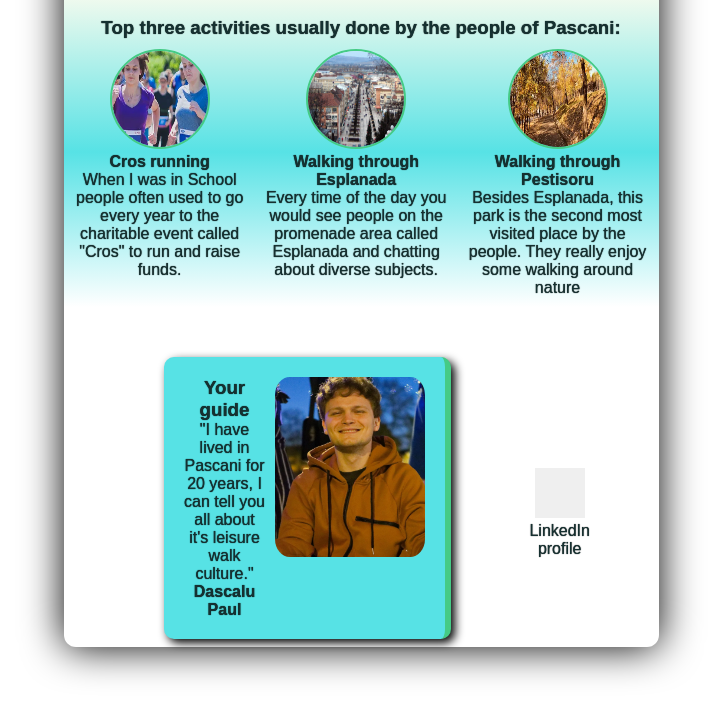
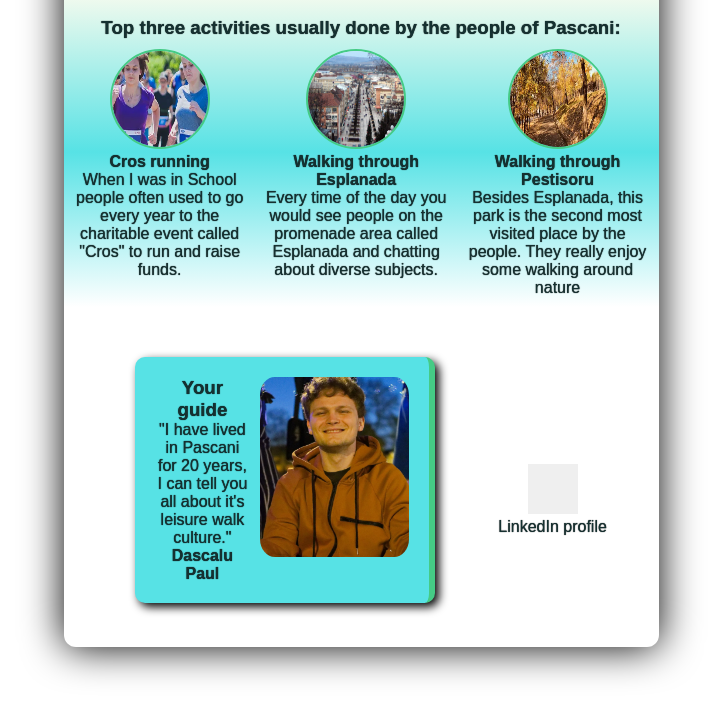
Before and after one commit to DafinLaw/hometown-homepage, a plain HTML site: page index.html in a window 1280 px wide. Shown: the part 235-952 px from the top of the page, without its empty margins (279-1001 px from the left). Drawn offline with Linux system fonts and the light colour scheme; a web font is replaced by a local one.

Commit message:
Update styles.css

```diff
--- a/styles.css
+++ b/styles.css
@@ -116,7 +116,7 @@
 }
 
 #guide-card {
-    margin: 50px 60px 100px 100px;
+    margin: 50px 60px 110px 70px;
     width: 300px;
     background-color: #57e2e5;
     color: #153131;
```
